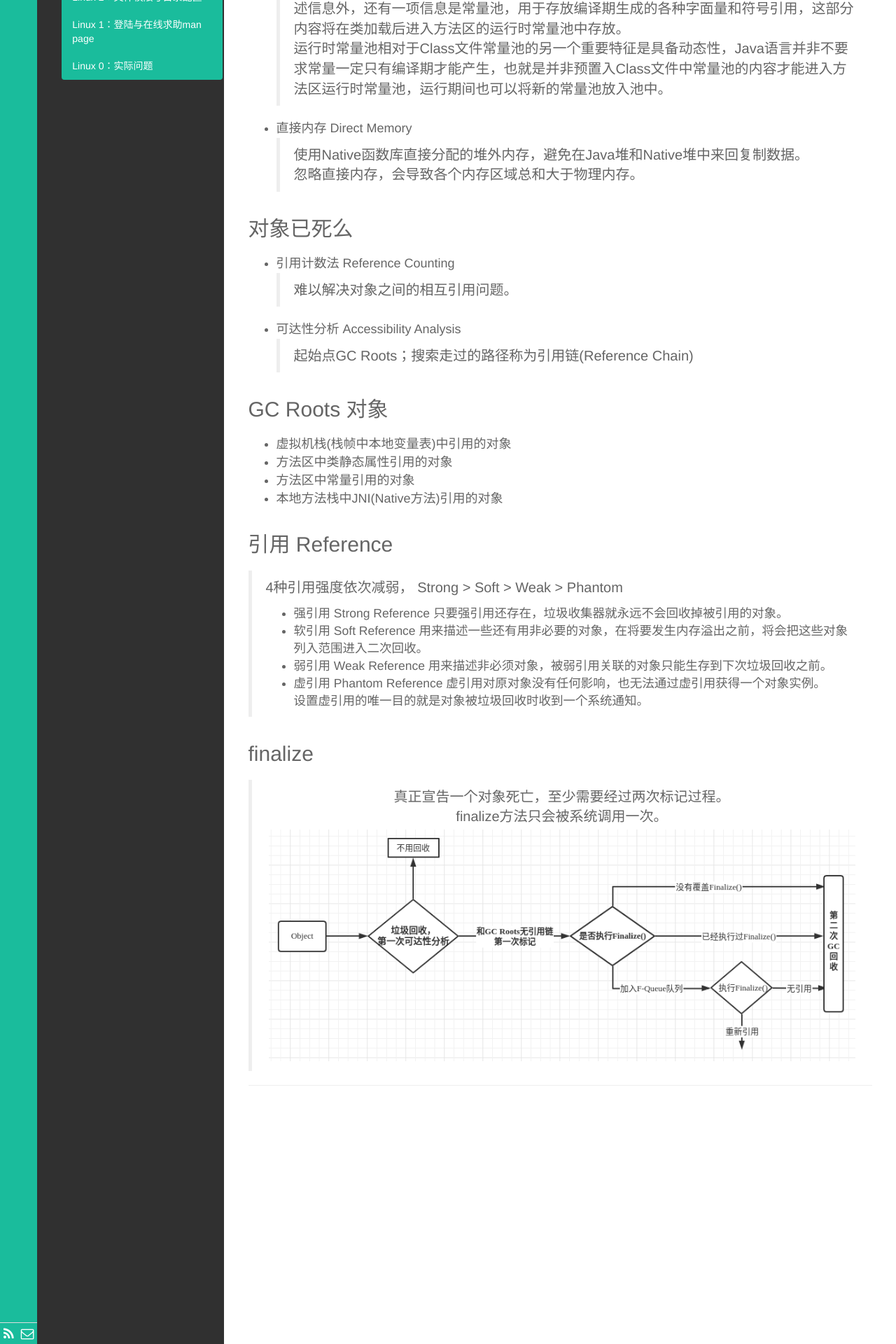
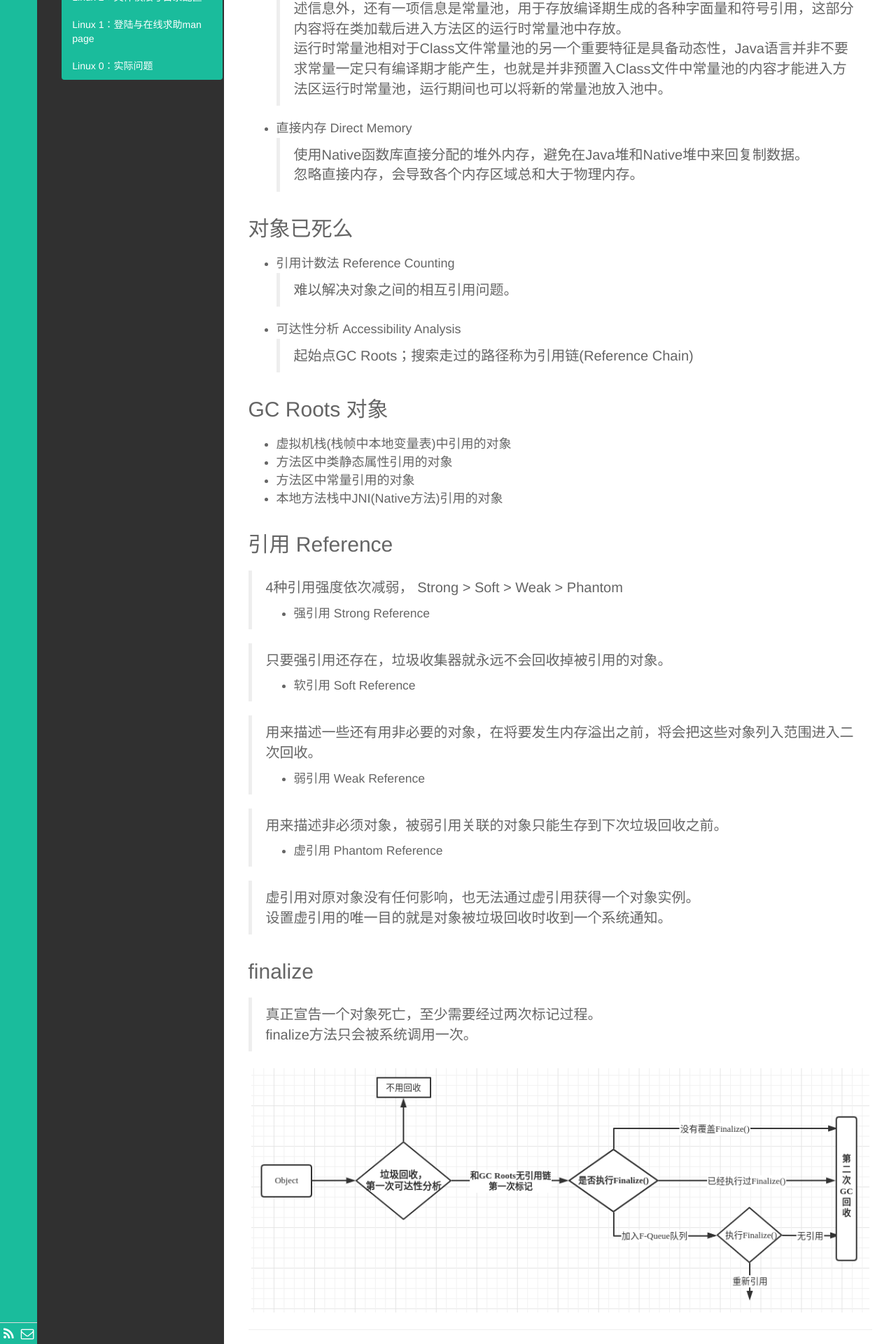
Before and after one commit to demon7452/demon7452.github.io, a Jekyll site: the page built from _posts/Interview/2021-05-31-JVM相关.md, in a window 1280 px wide. Shown: the part 1703-3623 px from the top of the page at 70% size. Built offline with Jekyll 4.4.1, drawn with Linux system fonts in a browser that asks for light colours; comment, search, counter and statistics services are not loaded.

Commit message:
fix line

```diff
--- a/_posts/Interview/2021-05-31-JVM相关.md
+++ b/_posts/Interview/2021-05-31-JVM相关.md
@@ -47,16 +47,20 @@ description: JVM 相关学习总结
 ## 引用 Reference
 > 4种引用强度依次减弱， Strong > Soft > Weak > Phantom
 - 强引用 Strong Reference
+
 > 只要强引用还存在，垃圾收集器就永远不会回收掉被引用的对象。
 - 软引用 Soft Reference
+
 > 用来描述一些还有用非必要的对象，在将要发生内存溢出之前，将会把这些对象列入范围进入二次回收。
 - 弱引用 Weak Reference
+
 > 用来描述非必须对象，被弱引用关联的对象只能生存到下次垃圾回收之前。
 - 虚引用 Phantom Reference
+
 > 虚引用对原对象没有任何影响，也无法通过虚引用获得一个对象实例。
 <br>设置虚引用的唯一目的就是对象被垃圾回收时收到一个系统通知。
 
 ## finalize
-> 真正宣告一个对象死亡，至少需要经过两次标记过程。
-<br> finalize方法只会被系统调用一次。
-<br>![1](/public/img/jvm/finalize.png)
+> 真正宣告一个对象死亡，至少需要经过两次标记过程。<br> finalize方法只会被系统调用一次。
+
+![1](/public/img/jvm/finalize.png)
```
